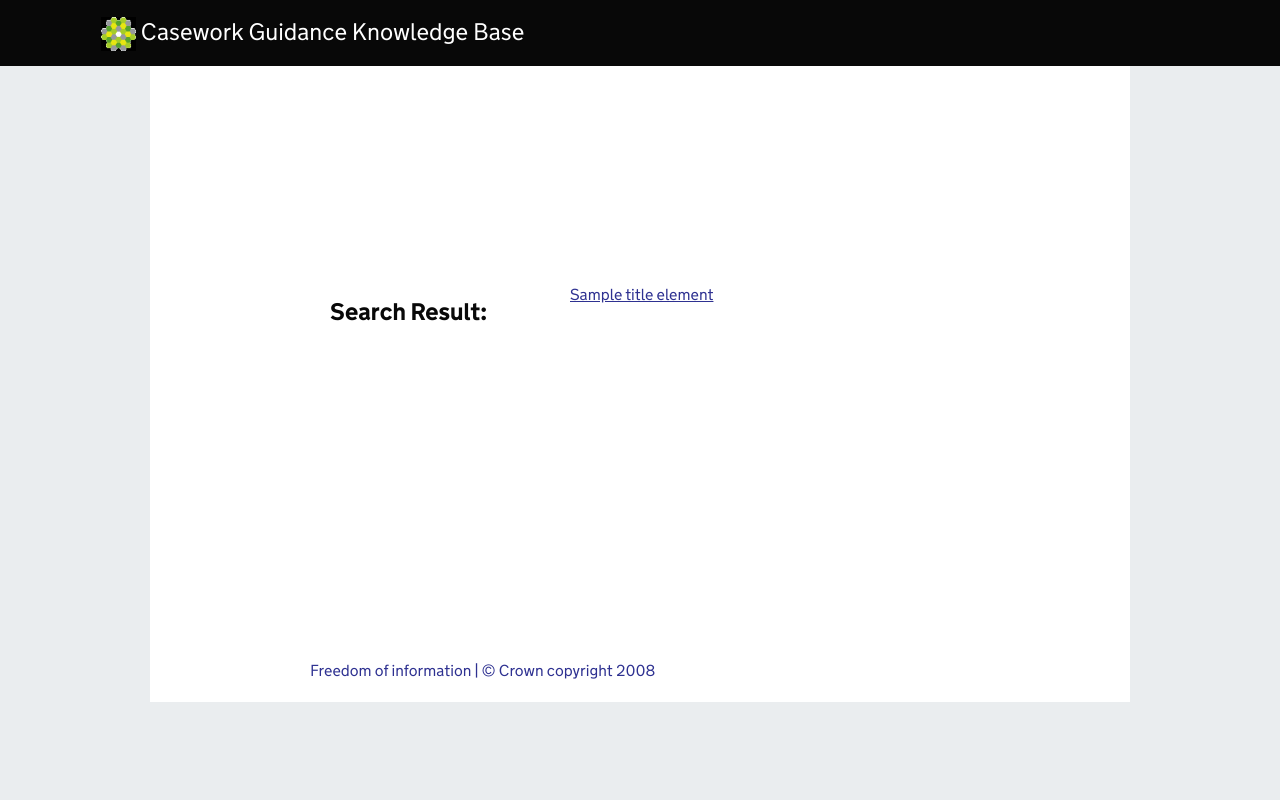
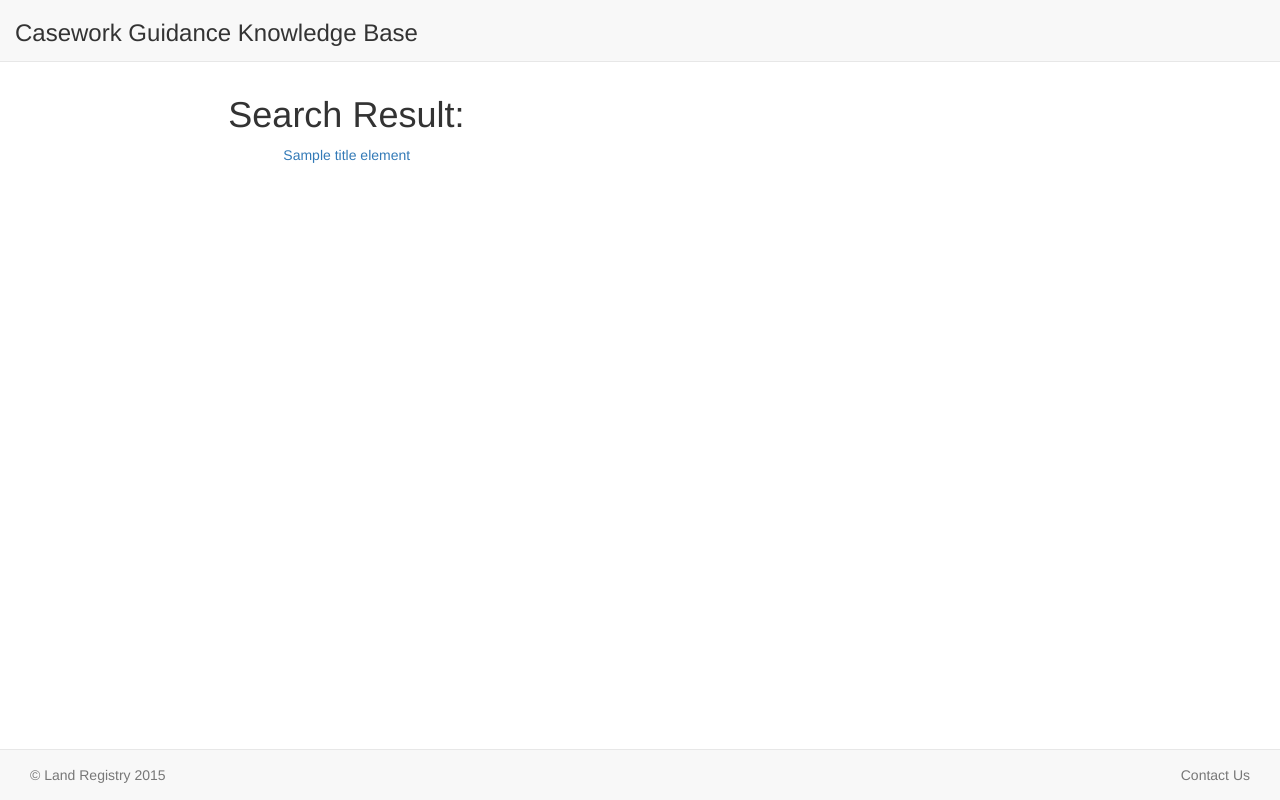
Before and after one commit to landreg/km-prototype-a, a Flask app: template application/templates/searchResult.html in a window 1280 px wide. Run offline with Flask 2, Linux system fonts and the light colour scheme; the template is opened without the code that fills it: most values are stand-ins (such as "Sample title", 1, 10 or a date in 2020); some libraries are stand-ins or nearby versions.

Commit message:
Standard style

```diff
--- a/application/templates/gov-base.html
+++ b/application/templates/gov-base.html
@@ -12,8 +12,8 @@
 <!-- Header navbar construct -->
 <div class="navbar navbar-default navbar-fixed-top">
   <div id="pg-header">
-    <img src="https://assets.digital.cabinet-office.gov.uk/static/gov.uk_logotype_crown-c09acb07e4d1d5d558f5a0bc53e9e36d.png" width="55" height="55" alt="">
-      <label><h3> Casework Guidance Knowledge Base</h3></label>
+    <img src="https://assets.digital.cabinet-office.gov.uk/static/gov.uk_logotype_crown-c09acb07e4d1d5d558f5a0bc53e9e36d.png" width="58" height="55" style="padding-right: 5px"alt="">
+      <label><h3>Casework Guidance Knowledge Base</h3></label>
   </div>
 </div>
 <!-- And the footer -->
--- a/application/templates/landing.html
+++ b/application/templates/landing.html
@@ -9,7 +9,7 @@
   <div class="list-group">
     <a href="/lr-page/1" class="list-group-item">Land Registry</a>
     <a href="/gov-page/1" class="list-group-item">GOV UK</a>
-    <a href="#" class="list-group-item">Variable</a>
+    <a href="/lr-page-std/1" class="list-group-item">Variable</a>
   </div>
   </div>
   <div class="col-md-4">
@@ -17,7 +17,7 @@
     <div class="list-group">
       <a href="/lr-content-static" class="list-group-item">Land Registry</a>
       <a href="/gov-content-static" class="list-group-item">GOV UK</a>
-      <a href="#" class="list-group-item">Variable</a>
+      <a href="/lr-content-std-static" class="list-group-item">Variable</a>
     </div>
   </div>
   <div class="col-md-2">
--- a/application/templates/searchResult.html
+++ b/application/templates/searchResult.html
@@ -1,91 +1,24 @@
-<!DOCTYPE html>
-<html lang="en">
-<head>
-    <meta charset="utf-8">
-    <meta name="viewport" content="width=device-width, initial-scale=1.0">
-    <link rel="shortcut icon"
-          href="https://assets.digital.cabinet-office.gov.uk/static/favicon-9269d2d9f40d20236f60a3dbc448679a.ico"
-          type="image/x-icon">
-    <link href="../static/bootstrap/css/bootstrap.min.css" rel="stylesheet">
-    <link rel="stylesheet" type="text/css" href="../static/bootstrap/css/custom.css">
-    <link href="../static/bootstrap/css/bootstrap-responsive.min.css" rel="stylesheet">
-</head>
+{% extends "base.html" %}
 
-<body>
-  <header role="banner" id="global-header" class="">
-      <div class="header-wrapper">
-          <div class="navbar">
-              <div class="navbar-inner">
-                  <div class="container-fluid">
+{% block content %}
+
       <div class="row">
-                          <div class="span1">
+        <div class="col-md-2">
         </div>
-                          <a class="brand" href="https://www.gov.uk/" title="Go to the GOV.UK homepage" id="logo">
-
-                              <img src="../static/images/logo-black-background.gif/" width="35" height="31" alt="">
-                              Casework Guidance Knowledge Base
-
-                          </a>
+        <div class="col-md-10">
+          <h1>Search Result:</h1>
         </div>
       </div>
+      <div class="row">
+        <div class="col-md-2">
         </div>
-          </div>
-        </div>
-  </header>
-
-    <div class="container">
-      <!--<p>My string:</p>
-      <p>Value from the list: {{subtitleElements[0]}}</p>
-      <p>The following sub titles have been found:</p>
-      <ul>
-        {% for n in subtitleElements %}
-        <li> <a href="/page">{{n}}</a> </li>
-        {% endfor %}
-      </ul>-->
-    </div>
-
-    <div class="container"></div>
-    <div class="container"></div>
-    <div class="container"></div>
-    <div class="container"></div>
-    <div class="container">
-
-      <div class="row">
-        <div class="span2"></div>
-        <div class="span3"><h1>Search Result:</h1></div>
+        <div class="col-md-10">
           <ul>
             {% for n in titleElements %}
-          <div class="span3"> <a href="/page">{{n}}</a> </div>
+            <div class="col-md-8"> <a href="/page">{{n}}</a> </div>
             {% endfor %}
           </ul>
         </div>
-
       </div>
 
-    <div class="container"></div>
-    <div class="container"></div>
-    <div class="container"></div>
-    <div class="container"></div>
-    <div class="container"></div>
-    <div class="container"></div>
-    <div class="container"></div>
-
-    <div class="container">
-
-
-        <div class="row">
-            <div class="span2">
-            </div>
-            <a href="http://www.landregistry.gov.uk/professional/information/foi/"
-               title="Click to view Freedom of information" style="text-decoration: none">Freedom of information |</a>
-            <a href="http://www.landregistry.gov.uk/professional/terms-and-conditions/copyright-policy"
-               title="Click to view crown copyright" style="text-decoration: none">&copy; Crown copyright 2008</a>
-        </div>
-    </div>
-
-
-
-  </body>
-  <script src="http://code.jquery.com/jquery-1.8.0.min.js"></script>
-  <script src="../static/bootstrap/js/bootstrap.min.js"></script>
-  </html>
+{% endblock %}
```
Also changed, not shown: application/server.py (+33 -87 lines), application/static/gov-custom.css (+5 -3 lines), application/templates/index.html (+12 -23 lines), application/templates/lr-page-std.html (added, +11 -0 lines). Lines whose indentation alone changed are shown as unchanged.
